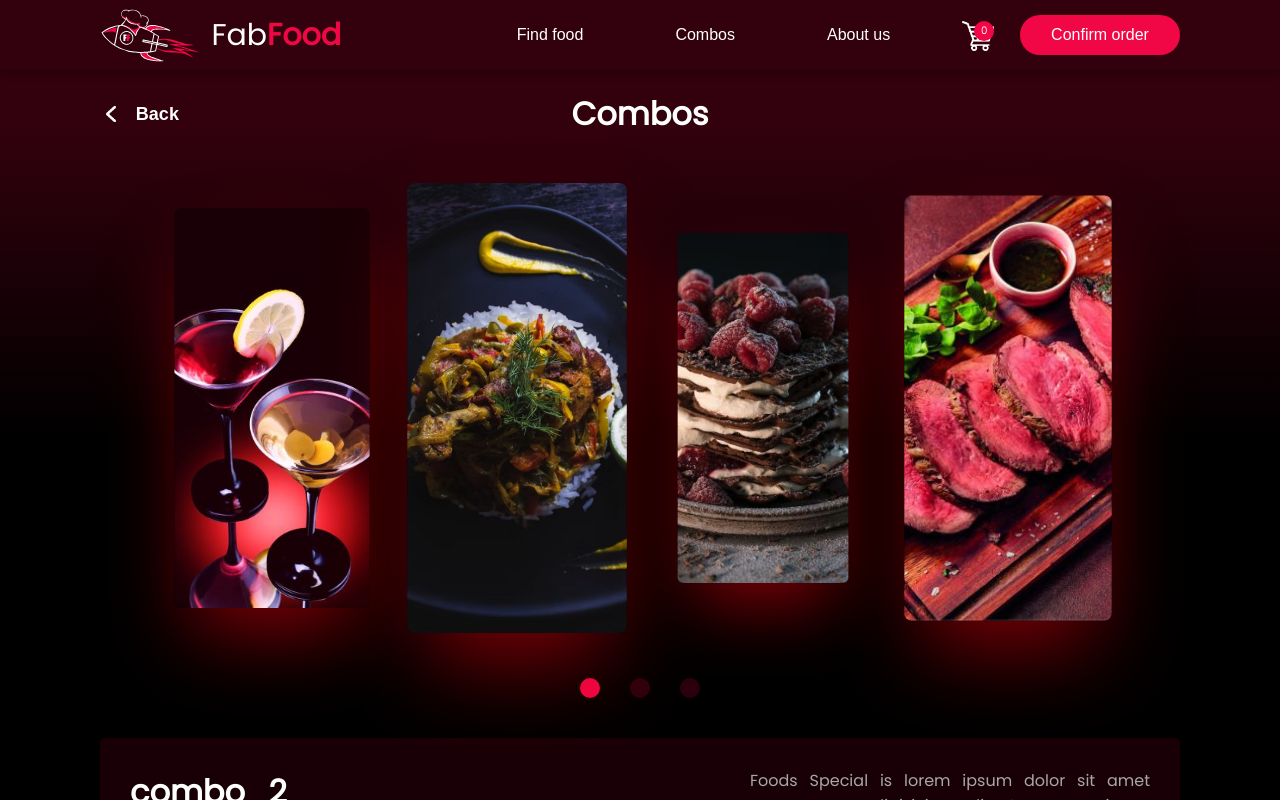
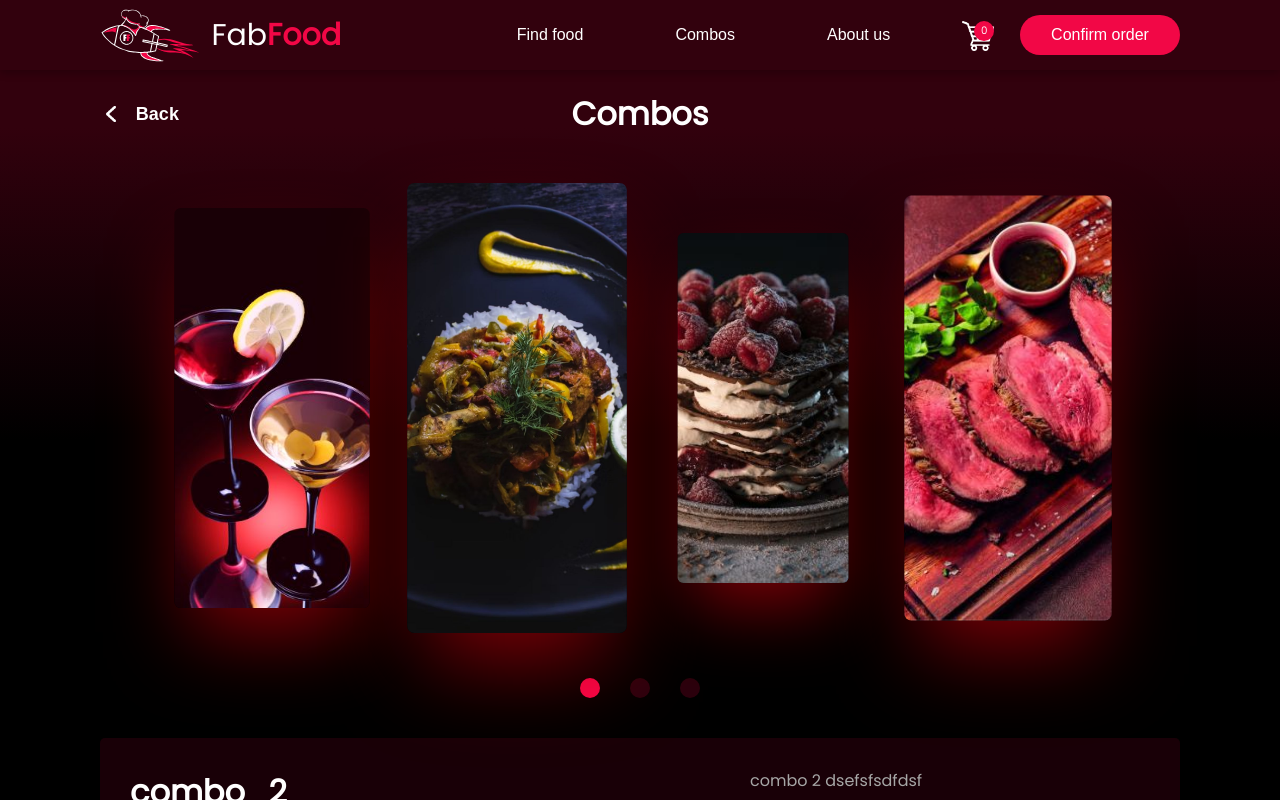
Before and after one commit to FabianXRL16/FabFood, a Vue app: page /combos in a window 1280 px wide. Built offline with nearby package versions, Linux system fonts and the light colour scheme.

Commit message:
prop of current combo

```diff
--- a/src/components/general/orderCombo.vue
+++ b/src/components/general/orderCombo.vue
@@ -1,14 +1,11 @@
 <template>
   <div class="orderCombo">
     <p>
-      Foods Special is lorem ipsum dolor sit amet consectetur adipisicing elit.
-      Iusto quasi est tenetur nostrum incidunt totam rem similique quibusdam a
-      sequi necessitatibus fuga tempore libero, delectus officia. Dignissimos
-      nemo esse tempore.
+      {{combos[currentBanner].description}}
     </p>
     <div class="offer">
-      <span>Before <del>$187.00</del></span>
-      <strong>$167.00</strong>
+      <span>Before <del>${{combos[currentBanner].previousPrice}}.00</del></span>
+      <strong>${{combos[currentBanner].newPrice}}.00</strong>
     </div>
     <button class="countSymbol">Order now</button>
   </div>
@@ -17,7 +14,17 @@
 <script>
 export default {
   name: "orderCombo",
-  components: {},
+  props: {
+    currentBanner: {
+      type: Number,
+      default: 0
+    }
+  },
+  computed: {
+    combos() {
+      return this.$store.state.combos
+    }
+  }
 };
 </script>
 <style scoped>
```
